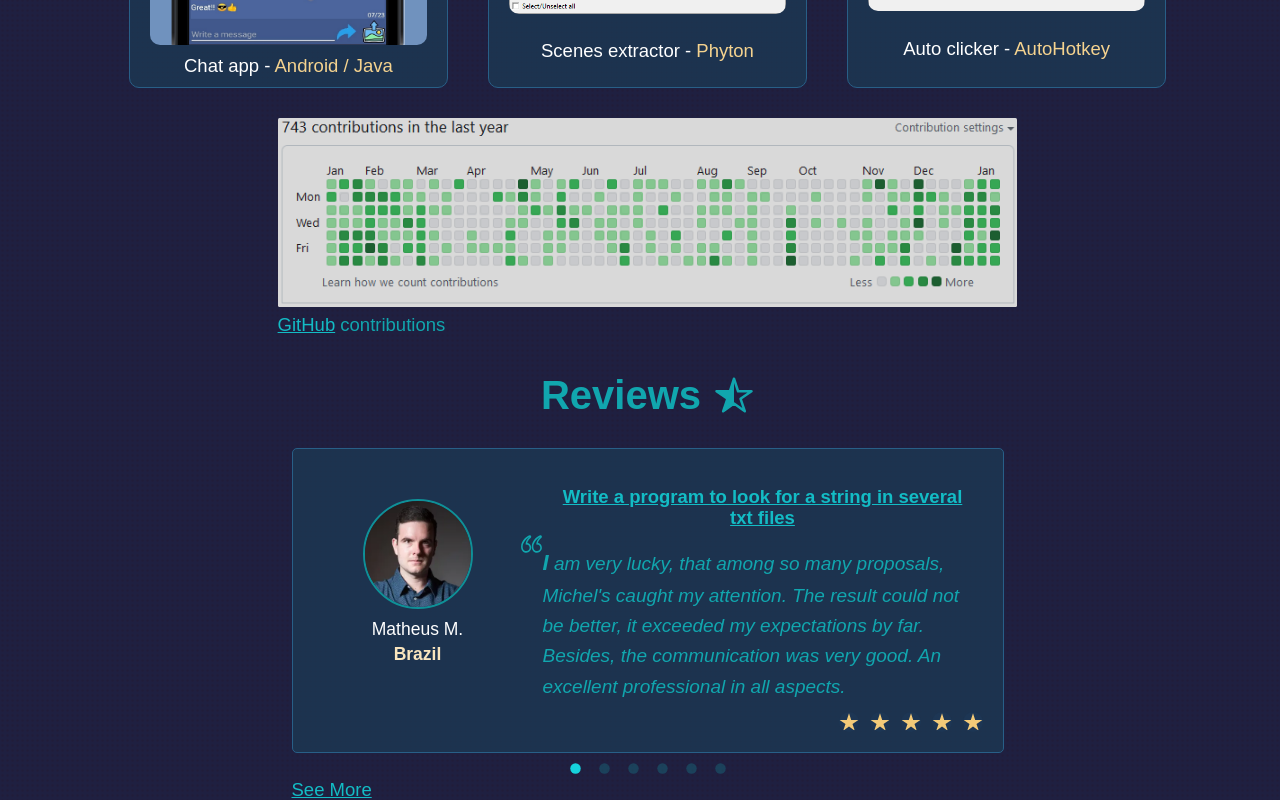
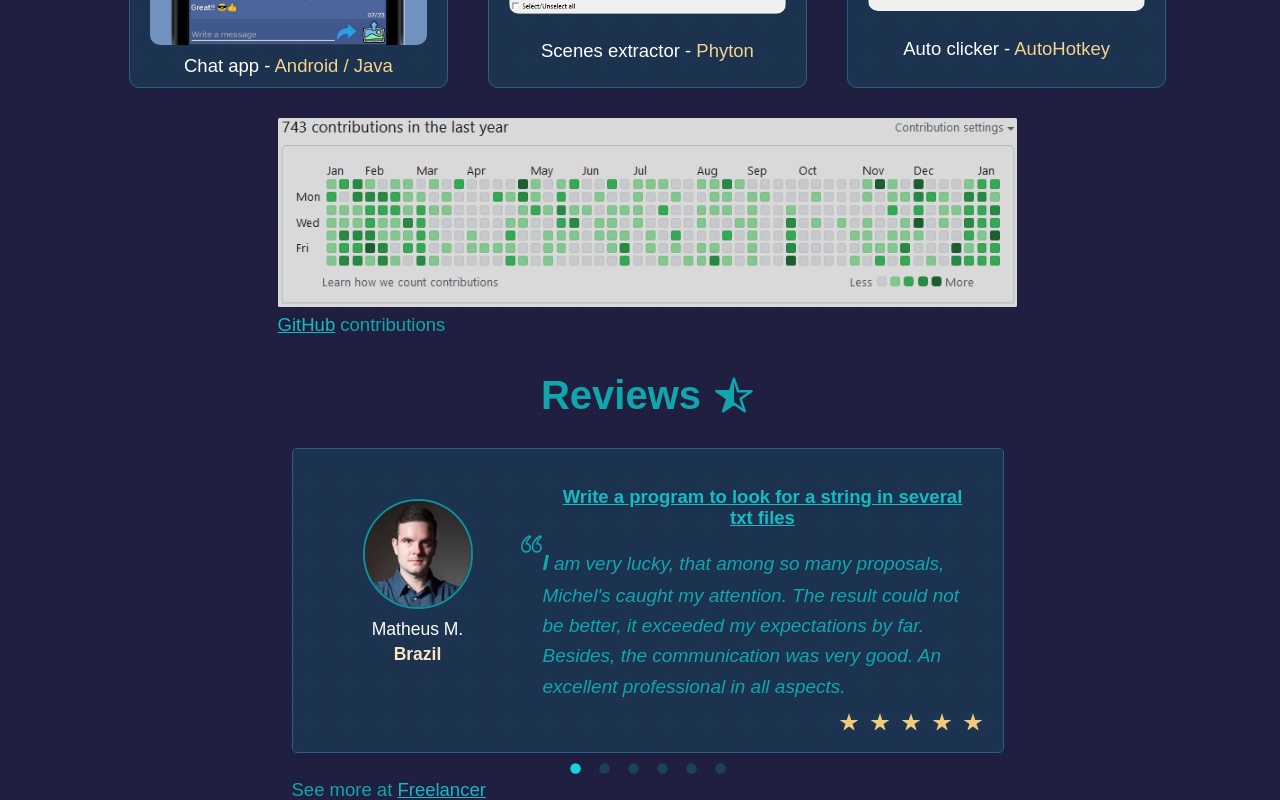
Before and after one commit to FyeCobain/FyeCobain.github.io, a React (Vite) app: page / in a window 1280 px wide. Shown: the part 3662-4462 px from the top of the page. Built offline with nearby package versions, Linux system fonts and the light colour scheme.

Commit message:
Reviews link improved

```diff
--- a/src/components/reviews/Reviews.tsx
+++ b/src/components/reviews/Reviews.tsx
@@ -14,7 +14,7 @@
       </div>
       <ReviewsContainer />
       <div className="reviews__footer">
-        <a href={ FREELANCER_PROFILE_URL } target="_blank" rel="noreferrer">{ t('reviews.seeMore') }</a>
+        <p>{ t('reviews.seeMoreAt') } <a href={ FREELANCER_PROFILE_URL } target="_blank" rel="noreferrer">Freelancer</a></p>
       </div>
     </section>
   )
--- a/src/i18n.ts
+++ b/src/i18n.ts
@@ -62,7 +62,7 @@
           },
           reviews: {
             value: 'Reviews',
-            seeMore: 'See More',
+            seeMoreAt: 'See more at',
           },
         },
       },
@@ -119,7 +119,7 @@
           },
           reviews: {
             value: 'Reseñas',
-            seeMore: 'Ver más',
+            seeMoreAt: 'Ver más en',
           },
         },
       },
```
Also changed, not shown: 3 other files (tests, documents, lock files or other folders).
